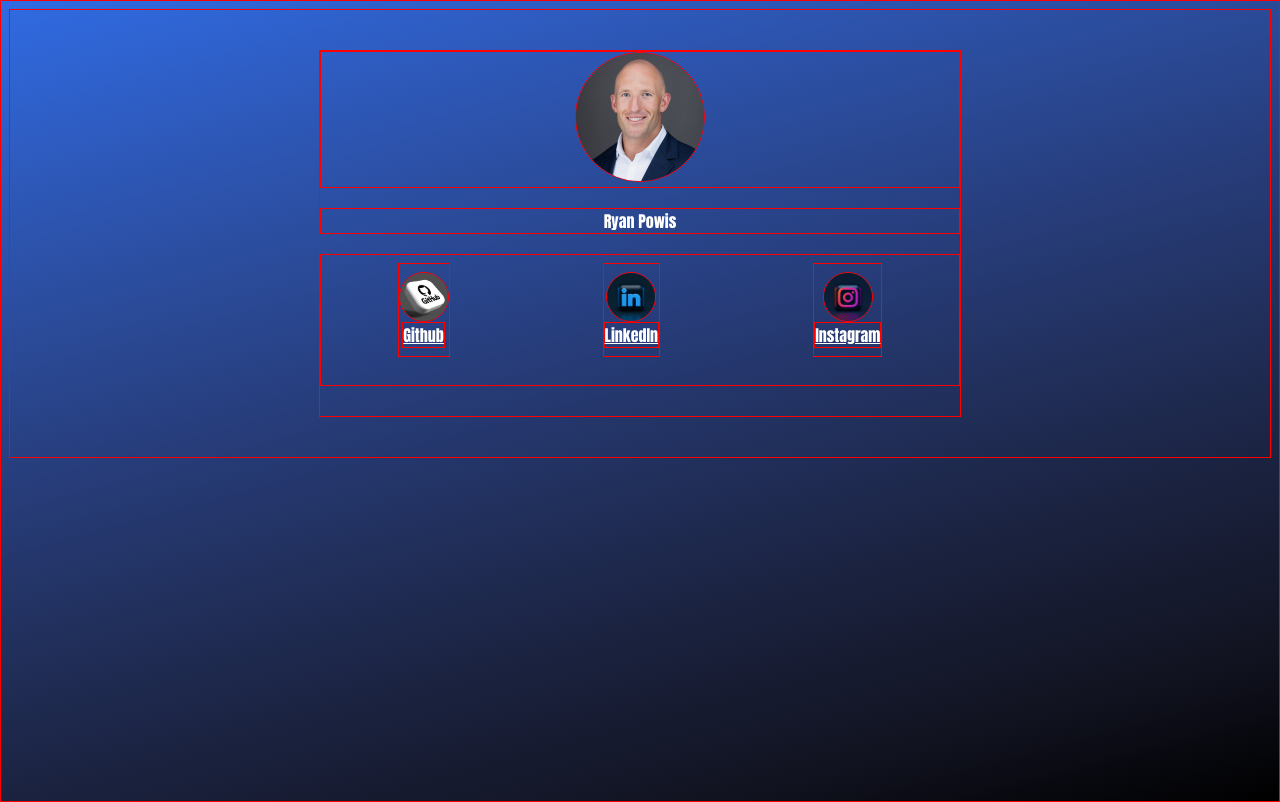
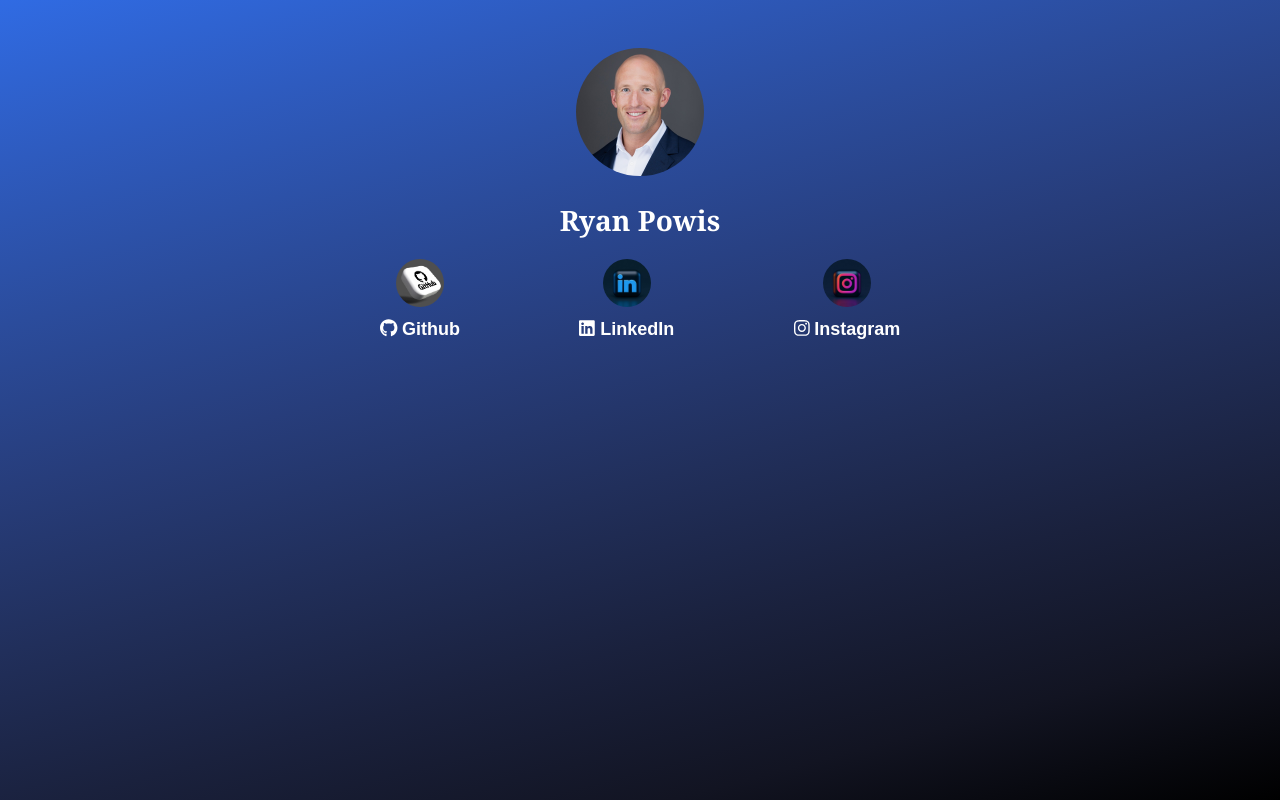
Before and after one commit to rpowis52/link-in-bio, a plain HTML site: page index.html in a window 1280 px wide. Drawn offline with Linux system fonts and the light colour scheme.

Commit message:
Final Touchups

```diff
--- a/index.html
+++ b/index.html
@@ -5,12 +5,17 @@
     <meta charset="UTF-8">
     <meta name="viewport" content="width=device-width, initial-scale=1.0">
 
+    <script src="https://cdnjs.cloudflare.com/ajax/libs/font-awesome/6.5.2/js/all.min.js"></script>
+
+
     <title>Ryan Powis' Links</title>
 
     <style>
+      /*
       * {
         border: thin red solid;
       }
+      */
 
       html {
         min-height: 100%;
@@ -37,10 +42,12 @@
         height: 48px;
         object-fit: cover;
         border-radius: 48px;
+
       }
 
         a {
         color: rgba(255, 255, 255, 1.0);
+        text-decoration: none;
       }
 
       .main-container {
@@ -56,6 +63,9 @@
       .name-row {
         margin-bottom: 20px;
         text-align: center;
+        font-family: "Georgia";
+        font-size: 28px;
+        font-weight: 900;
       }
 
       .social-icons-row {
@@ -63,6 +73,9 @@
         display: flex;
         justify-content: space-around;
         padding-bottom: 8px;
+        font-family: Arial;
+        font-size: 18px;
+        font-weight: 700;
       }
 
       .item {
@@ -70,9 +83,8 @@
         align-items: center;
         display: flex;
         flex-direction: column;
-        margin-top: 8px;
-        padding-top: 8px;
-        padding-bottom: 8px;
+        gap: 12px;
+        box-shadow: 4px 4px 10px 0px rgba(69,71,74,0);
       }
 
       .link-text {
@@ -98,21 +110,21 @@
       <div class="item">
         <img src="/Images/Github.jpg" class="thumbnail">
     <a href="https://github.com/rpowis52" target="_blank">
-      Github
+      <i class="fa-brands fa-github"></i> Github
     </a>
     </div>
 
     <div class="item">
         <img src="/Images/LinkedIn.jpg" class="thumbnail">
     <a href="https://www.linkedin.com/in/ryan-powis/" target="_blank">
-      LinkedIn
+      <i class="fa-brands fa-linkedin"></i> LinkedIn
     </a>
     </div>
 
     <div class="item">
       <img src="/Images/Instagram.jpg" class="thumbnail">
     <a href="https://www.instagram.com/rypowis/" target="_blank">
-      Instagram
+      <i class="fa-brands fa-instagram"></i> Instagram
     </a>
     </div>
 
```
